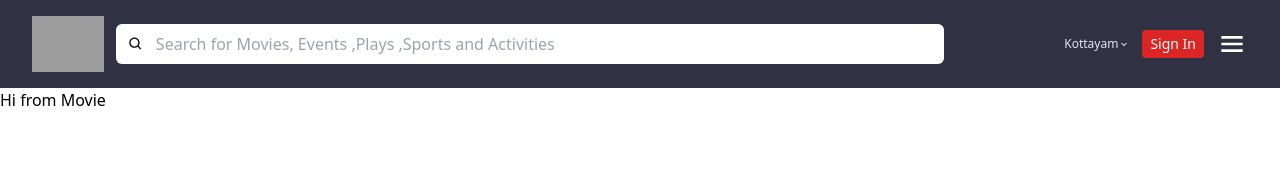
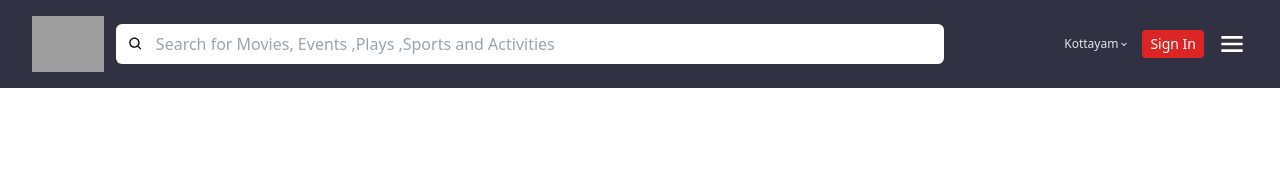
Before and after one commit to adarshnub/bookmyshow, a React (Create React App) app: page /movie/1 in a window 1280 px wide. Shown: the top 178 px of the page. Built offline with nearby package versions, Linux system fonts and the light colour scheme; grey boxes are pictures that could not be loaded.

Commit message:
smalldevice bug fix

```diff
--- a/src/pages/Movie.page.jsx
+++ b/src/pages/Movie.page.jsx
@@ -3,7 +3,7 @@ import React from 'react';
 const Movie = () => {
   return (
     <>
-    <h1>Hi from Movie</h1>
+
     </>
   );
 };
```
